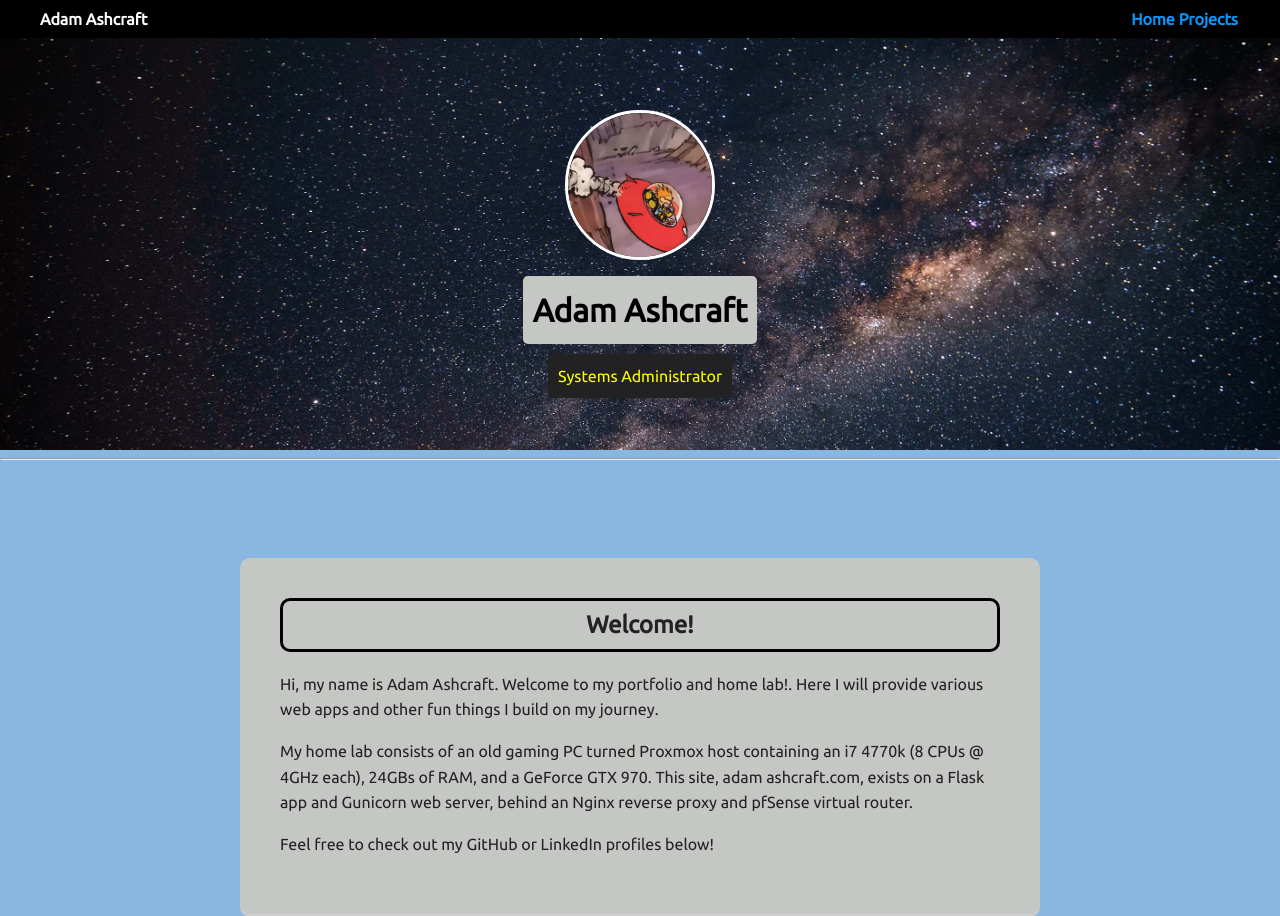
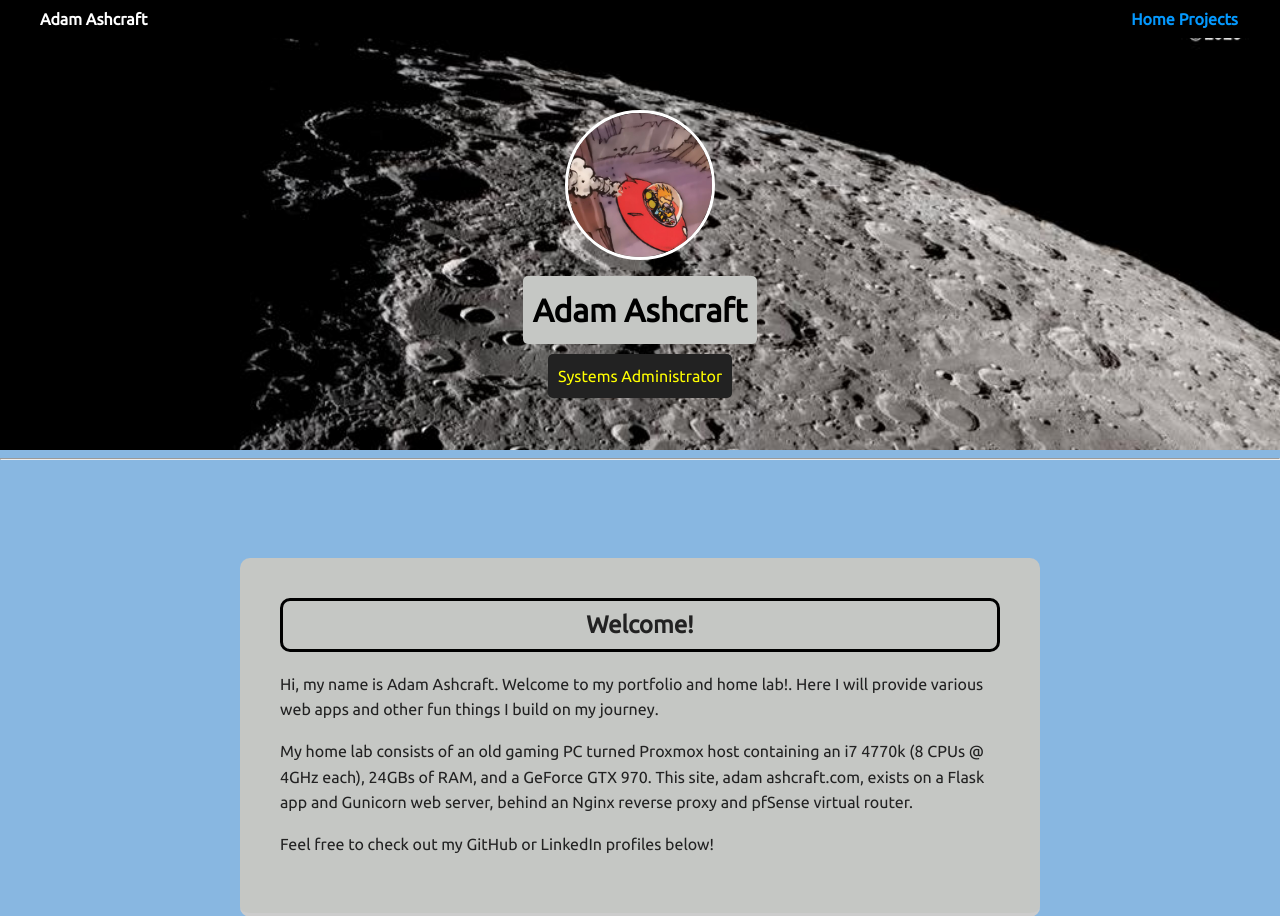
Before and after one commit to apashcraft/loveme, a Flask app: page / in a window 1280 px wide. Shown: the top 916 px of the page. Run offline with Flask 2, Linux system fonts and the light colour scheme.

Commit message:
CSS updates

```diff
--- a/app/static/css/main.css
+++ b/app/static/css/main.css
@@ -75,7 +75,7 @@ a:hover {
 }
 .main-header {
 	text-align: center;
-	background: url("../images/milky_way.jpg") no-repeat top center;
+	background: url("../images/banner.jpg") no-repeat top center;
 	background-size: cover;
 	overflow: hidden;
 	padding-top: 60px;
```
